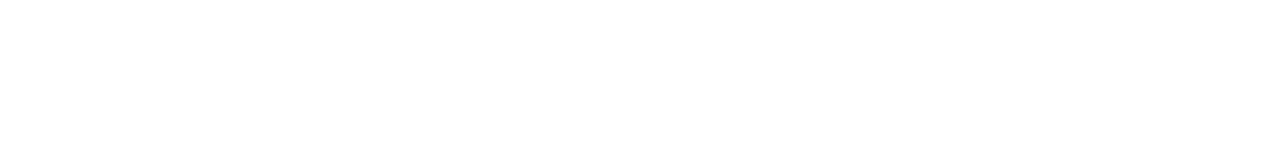
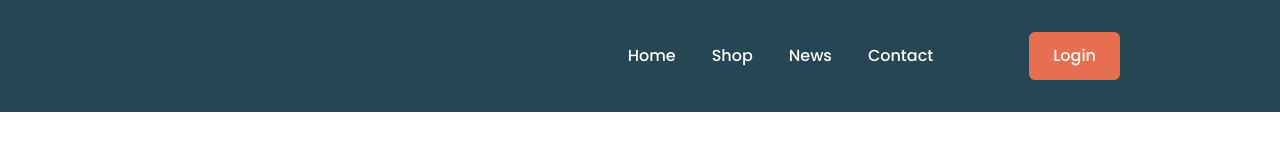
Before and after one commit to sultan435/biker-zone-tailwinds, a plain HTML site: page index.html in a window 1280 px wide. Drawn offline with nearby package versions, Linux system fonts and the light colour scheme.

Commit message:
added the navbar section

```diff
--- a/index.html
+++ b/index.html
@@ -1,13 +1,35 @@
 <!DOCTYPE html>
 <html lang="en">
+
 <head>
     <meta charset="UTF-8">
     <meta name="viewport" content="width=device-width, initial-scale=1.0">
     <title>BIKER</title>
+    <script src="https://cdn.tailwindcss.com"></script>
+    <link rel="preconnect" href="https://fonts.googleapis.com">
+    <link rel="preconnect" href="https://fonts.gstatic.com" crossorigin>
+    <link href="https://fonts.googleapis.com/css2?family=Poppins:wght@300;400;500;600;700&display=swap"
+        rel="stylesheet">
+    <style>
+        .font-poppins{
+            font-family: 'Poppins', sans-serif;
+        }
+    </style>
 </head>
+
 <body>
-    <header>
-
+    <header class="bg-[#264653]">
+        <nav class="flex justify-end items-center gap-24 px-40 py-8">
+            <div class="flex list-none gap-9 text-[#fff] font-medium font-poppins">
+                <li>Home</li>
+                <li>Shop</li>
+                <li>News</li>
+                <li>Contact</li>
+            </div>
+            <div>
+                <button class="bg-[#E76F51] text-[#fff] px-6 py-3 rounded-md font-medium font-poppins">Login</button>
+            </div>
+        </nav>
     </header>
     <main>
 
@@ -16,4 +38,5 @@
 
     </footer>
 </body>
+
 </html>
--- /dev/null
+++ b/tailwind.config.js
@@ -0,0 +1,8 @@
+/** @type {import('tailwindcss').Config} */
+module.exports = {
+    content: ["./src/**/*.{html,js}"],
+    theme: {
+      extend: {},
+    },
+    plugins: [],
+  }
```
